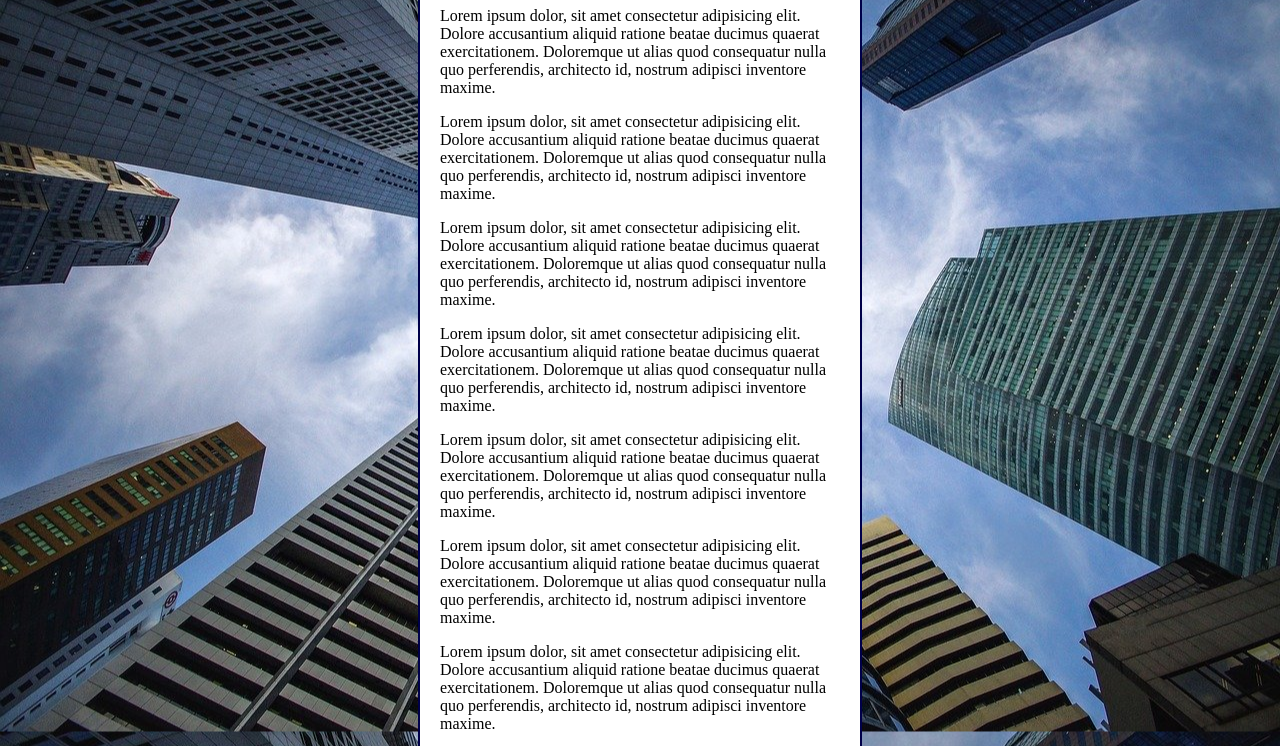
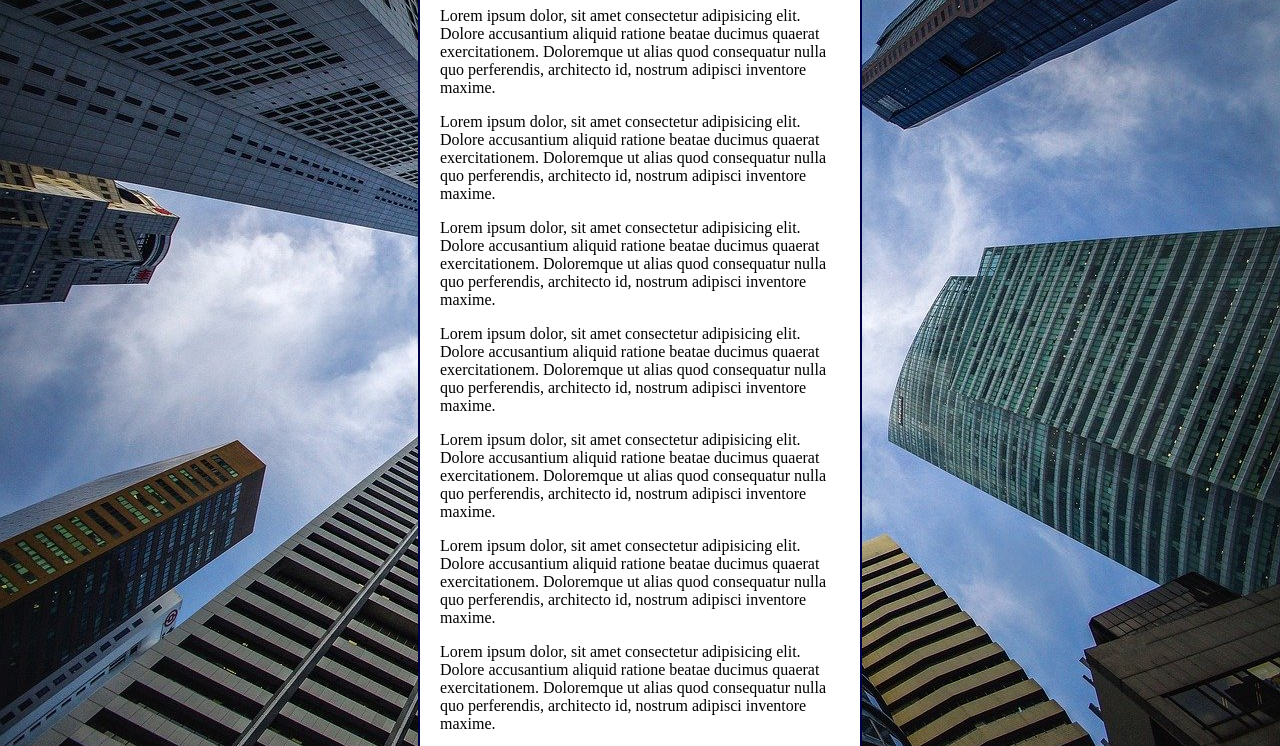
Before and after one commit to sweslleyrafael/repositorio03, a plain HTML site: page pagina03.html in a window 1280 px wide. Shown: the part 103-849 px from the top of the page. Drawn offline with Linux system fonts and the light colour scheme.

Commit message:
fundo fixed

```diff
--- a/pagina03.html
+++ b/pagina03.html
@@ -6,18 +6,28 @@
     <title>Document</title>
     <style>
         body{
+
+            /*height: 100vh;
             background-color: black;
-            height: 100vh;
             background-image: url('imagens/wallpaper002.jpg');
-            background-repeat: repeat-y;
             background-position: center center;
+            background-repeat: no-repeat;
             background-size: cover;
+            background-attachment: fixed;
+            background-shothands
+
+            background: color >image >position >repeat >[size] >attachment;
+            size ainda não funciona*/
+
+            background: black url('imagens/wallpaper002.jpg') center center no-repeat fixed;
+            background-size:  cover;
+
 
 
         }
         main{
             background-color: white;
-            width: 400px;
+            max-width: 400px;
             margin: auto;
             padding: 20px;
             border: 2px solid rgb(0, 0, 73);
```
